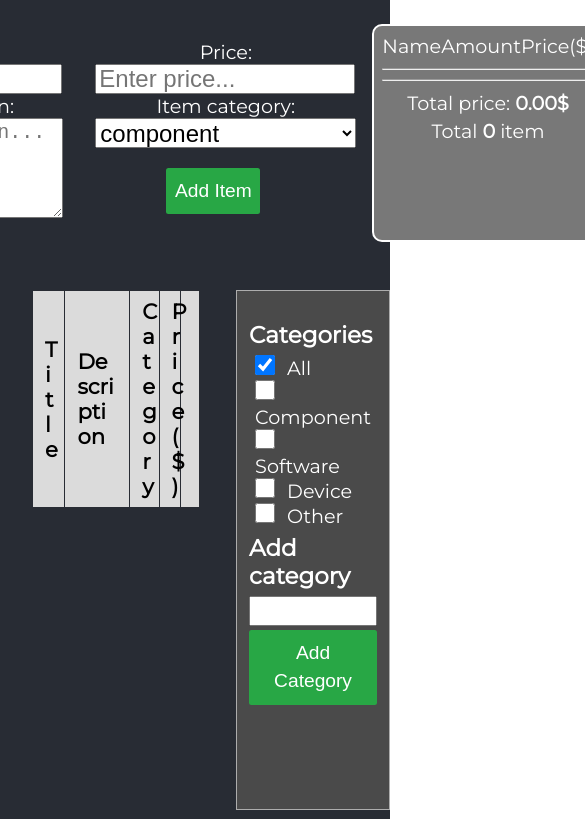
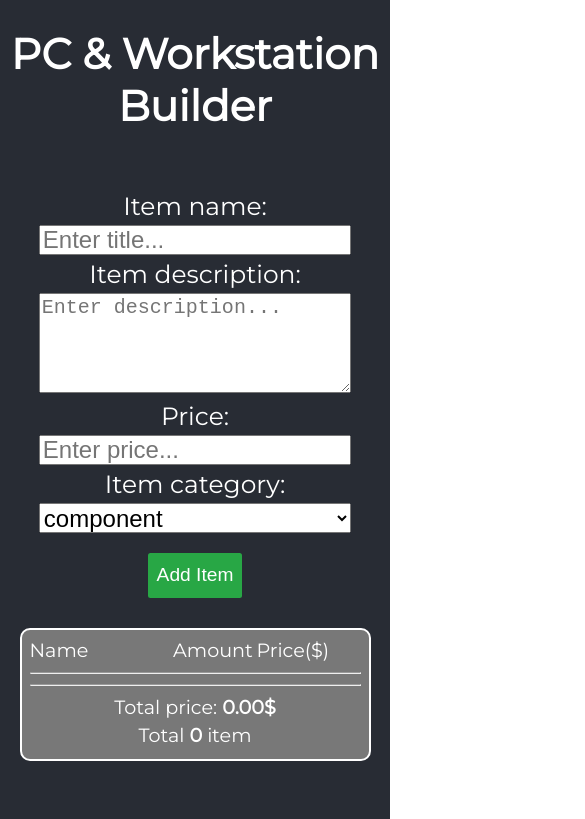
Before and after one commit to olaftarlowski/mdb-task, a React (Create React App) app: page / in a window 390 px wide. Shown: the top 819 px of the page, 585 px wide, since content can reach past the window. Built offline with nearby package versions, Linux system fonts and the light colour scheme; a web font is replaced by a local one.

Commit message:
basic RWD adjustments applied, simple design on mobile devices, few semantic corrections

```diff
--- a/src/App.js
+++ b/src/App.js
@@ -7,7 +7,7 @@ import FullListStatus from "./components/FullListStatus/FullListStatus";
 import SideMenu from "./components/SideMenu/SideMenu";
 import GlobalStyle from "./theme/GlobalStyle";
 
-const InitialWrapper = styled.div`
+const FullContentWrapper = styled.div`
   text-align: center;
   background-color: #282c34;
   min-height: 100vh;
@@ -17,10 +17,26 @@ const InitialWrapper = styled.div`
   font-size: 1.6em;
   color: white;
 
+  h1 {
+    font-size: 3em;
+  }
+
   .status-section {
     display: flex;
     flex-direction: row;
+    align-items: center;
     margin: 24px 0 48px;
+
+    @media (max-width: 900px) {
+      width: 100%;
+      flex-direction: column;
+    }
+  }
+
+  @media (max-width: 400px) {
+    h1 {
+      font-size: 2.2em;
+    }
   }
 `;
 const MainContentWrapper = styled.div`
@@ -35,6 +51,20 @@ const MainContentWrapper = styled.div`
     display: flex;
     justify-content: center;
     padding: 0 32px;
+  }
+
+  @media (max-width: 1200px) {
+    display: flex;
+    flex-direction: column-reverse;
+  }
+
+  @media (max-width: 900px) {
+    > div {
+      overflow-x: scroll;
+      display: block;
+      justify-content: center;
+      padding: 0;
+    }
   }
 `;
 
@@ -120,7 +150,8 @@ const App = () => {
   });
 
   return (
-    <InitialWrapper>
+    <FullContentWrapper>
+      <h1>PC &amp; Workstation Builder</h1>
       <GlobalStyle />
       <section className="status-section">
         {isEditing ? (
@@ -155,7 +186,7 @@ const App = () => {
           filterCheckbox={filterCheckbox}
         />
       </MainContentWrapper>
-    </InitialWrapper>
+    </FullContentWrapper>
   );
 };
 
--- a/src/components/AddNewItem/AddNewItem.js
+++ b/src/components/AddNewItem/AddNewItem.js
@@ -9,6 +9,7 @@ const FormWrap = styled.form`
   justify-content: space-between;
   align-items: flex-start;
   margin-bottom: 24px;
+
   .buttons-container {
     width: 236px;
   }
@@ -33,6 +34,33 @@ const FormWrap = styled.form`
     height: 30px;
     font-size: 24px;
     cursor: pointer;
+  }
+
+  @media (max-width: 600px) {
+    width: 90%;
+    flex-direction: column;
+    align-items: center;
+
+    label {
+      font-size: 1.3em;
+      margin: 4px 0;
+    }
+
+    input,
+    select,
+    textarea {
+      margin: 0 auto;
+      width: 90%;
+      max-width: none;
+    }
+    .buttons-container {
+      margin: 0 auto;
+    }
+
+    > div {
+      padding: 2px;
+      width: 100%;
+    }
   }
 `;
 
--- a/src/components/EditItem/EditItem.js
+++ b/src/components/EditItem/EditItem.js
@@ -22,19 +22,51 @@ const FormWrap = styled.form`
     height: 100%;
   }
   input {
+    border: 1px solid #9cff9d;
+    background-color: #baffbb;
     max-width: 260px;
     height: 30px;
     font-size: 24px;
   }
   textarea {
+    border: 1px solid #9cff9d;
+    background-color: #baffbb;
     height: 100px;
     font-size: 20px;
   }
   select {
+    border: 1px solid #9cff9d;
+    background-color: #baffbb;
     width: 100%;
     height: 30px;
     font-size: 24px;
     cursor: pointer;
+  }
+
+  @media (max-width: 600px) {
+    width: 90%;
+    flex-direction: column;
+    align-items: center;
+
+    label {
+      margin: 4px 0;
+    }
+
+    input,
+    select,
+    textarea {
+      margin: 0 auto;
+      width: 90%;
+      max-width: none;
+    }
+    .buttons-container {
+      margin: 0 auto;
+    }
+
+    > div {
+      padding: 2px;
+      width: 100%;
+    }
   }
 `;
 
--- a/src/components/FullList/FullList.js
+++ b/src/components/FullList/FullList.js
@@ -36,7 +36,6 @@ const Table = styled.table`
     border: 1px solid #282c34;
   }
 
-
   td {
     padding: 2px 8px;
     border: 1px solid #282c34;
@@ -50,6 +49,31 @@ const Table = styled.table`
 
   tr:nth-of-type(even) {
     background-color: #ebebeb;
+  }
+
+  @media (max-width: 900px) {
+    .title {
+      width: 220px;
+    }
+    .desc {
+      width: 360px;
+    }
+    .cat {
+      width: 125px;
+    }
+    .price {
+      width: 110px;
+    }
+    .controls {
+      width: 85px;
+    }
+
+    td {
+      padding: 1px 4px;
+      div {
+        flex-direction: column;
+      }
+    }
   }
 `;
 
--- a/src/components/FullListStatus/FullListStatus.js
+++ b/src/components/FullListStatus/FullListStatus.js
@@ -23,12 +23,20 @@ const StatusWrapper = styled.div`
     span {
       max-width: 140px;
       word-wrap: break-word;
-      /* text-overflow: ellipsis; */
     }
   }
   p {
     display: block;
     margin: 4px 0;
+    word-wrap: break-word;
+  }
+
+  @media (max-width: 480px) {
+    width: 90%;
+
+    div > span {
+      max-width: 80px;
+    }
   }
 `;
 
--- a/src/components/SideMenu/SideMenu.js
+++ b/src/components/SideMenu/SideMenu.js
@@ -9,7 +9,7 @@ const SideMenuWrapper = styled.aside`
   padding: 24px 12px 100px 12px;
   border: 1px solid #adadad;
 
-  h3 {
+  h2 {
     font-size: 1.2em;
     margin: 6px 0;
   }
@@ -37,6 +37,36 @@ const SideMenuWrapper = styled.aside`
       font-size: 24px;
     }
   }
+
+  @media (max-width: 1200px) {
+    width: 80%;
+    margin: 12px auto;
+    padding: 12px;
+
+    div.all-categories {
+      display: flex;
+      flex-direction: row;
+      justify-content: flex-start;
+      flex-wrap: wrap;
+      margin: 8px 0;
+
+      div {
+        margin: 4px;
+      }
+    }
+    div.new-category {
+      max-width: 50%;
+    }
+  }
+  @media (max-width: 600px) {
+    h2 {
+      font-size: 1.5em;
+      margin: 12px 0;
+    }
+    div.new-category {
+      max-width: 100%;
+    }
+  }
 `;
 
 const SideMenu = (props) => {
@@ -59,8 +89,8 @@ const SideMenu = (props) => {
 
   return (
     <SideMenuWrapper>
-      <h3>Categories</h3>
-      <div>
+      <h2>Categories</h2>
+      <div className="all-categories">
         {props.categoriesList.map((itemName, index) => {
           return (
             <div key={index}>
@@ -77,8 +107,8 @@ const SideMenu = (props) => {
           );
         })}
       </div>
-      <div>
-        <h3>Add category</h3>
+      <div className="new-category">
+        <h2>Add category</h2>
         <form onSubmit={submitNewCategoryHandler}>
           <label htmlFor="addCategory"></label>
           <input
```
